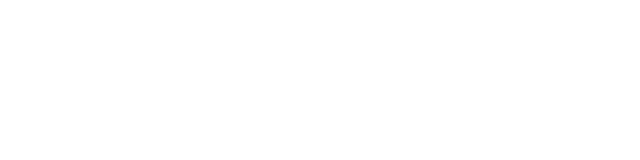
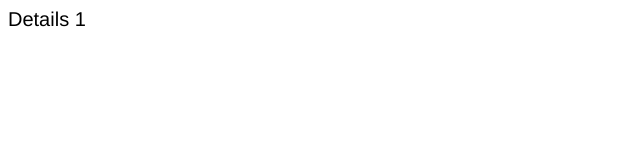
Before and after one commit to siddacool/pokedex-vue, a Vue app: page /details/1 in a window 1280 px wide. Before the commit this address had no page. Shown: the top 160 px of the page, without its empty margins (0-640 px from the left). Built offline with nearby package versions, Linux system fonts and the light colour scheme.

Commit message:
dynamic routes added

```diff
--- a/src/pages/Details.vue
+++ b/src/pages/Details.vue
@@ -1,12 +1,19 @@
 <template>
-  <div class="details">Details</div>
+  <div class="details">Details {{ id }}</div>
 </template>
 
 <script lang="ts">
-import { defineComponent } from 'vue';
+import { defineComponent, onMounted } from 'vue';
+import { useRoute } from 'vue-router';
+
 export default defineComponent({
   setup: () => {
-    console.log('yo');
+    const route = useRoute();
+    const { id = '' } = route?.params;
+
+    return {
+      id,
+    };
   },
 });
 </script>
--- a/src/router/index.ts
+++ b/src/router/index.ts
@@ -10,6 +10,11 @@ const routes = [
   },
   {
     path: '/details',
+    name: 'Details Nope',
+    redirect: { name: 'Home' },
+  },
+  {
+    path: '/details/:id',
     name: 'Details',
     component: defineAsyncComponent(() => import('pages/Details.vue')),
   },
```
